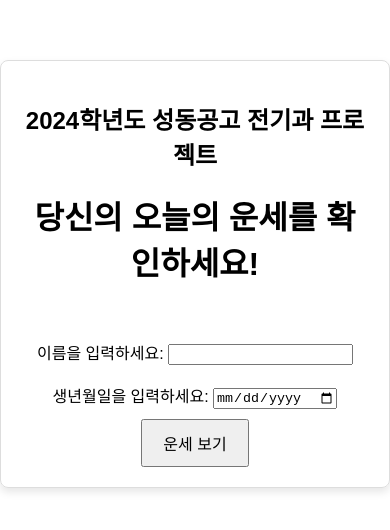
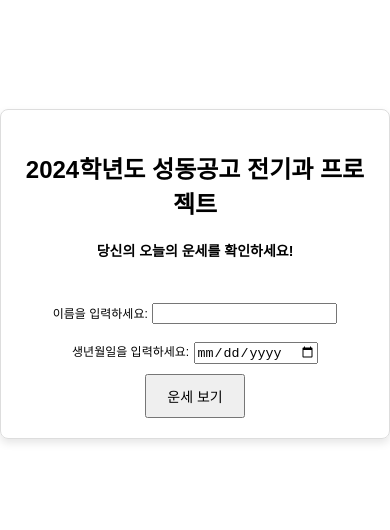
Before and after one commit to sdong123/GTK, a plain HTML site: page index.html in a window 390 px wide. Shown: the part 148-678 px from the top of the page. Drawn offline with Linux system fonts and the light colour scheme.

Commit message:
Update index.html
Signed-off-by: GTK <syinnn@sdth.hs.kr>

```diff
--- a/index.html
+++ b/index.html
@@ -72,6 +72,20 @@
             from { opacity: 0; transform: scale(0.9); }
             to { opacity: 1; transform: scale(1); }
         }
+
+        /* 반응형 스타일: 작은 화면에서 조정 */
+        @media (max-width: 768px) {
+            h1 {
+                font-size: 14px; /* 헤더 폰트 크기 축소 */
+            }
+
+            label {
+                font-size: 12px; /* 레이블 폰트 크기 축소 */
+            }
+
+            button {
+                font-size: 14px; /* 버튼 폰트 크기 축소 */
+
     </style>
 </head>
 <body>
```
